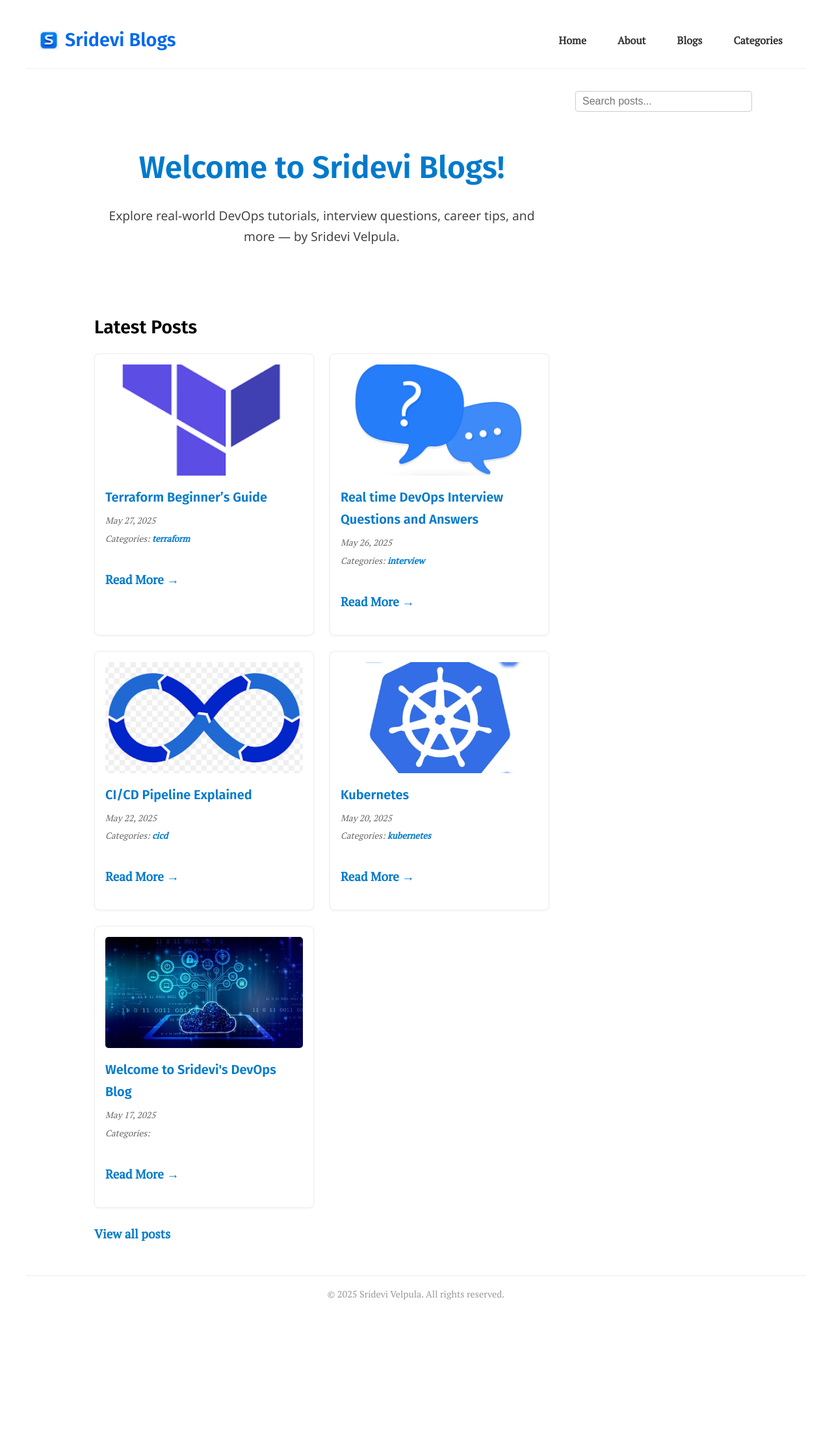
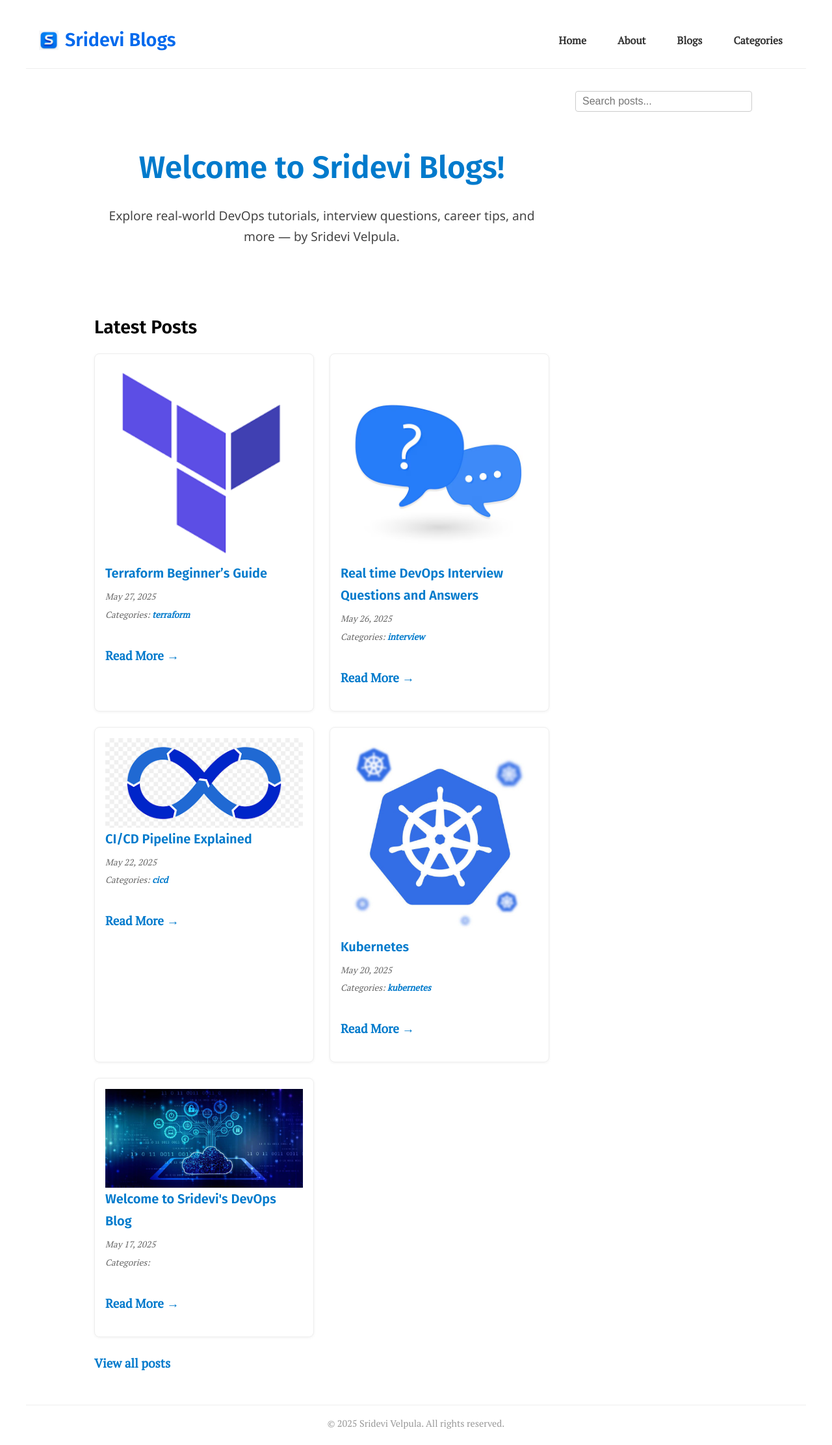
Before and after one commit to srideviblogs/srideviblogs.github.io, a Jekyll site: the page built from index.md, in a window 1280 px wide. Shown: the whole page at 65% size. Built offline with Jekyll 4.4.1, drawn with Linux system fonts in a browser that asks for light colours; before the commit the page ends 2025 px from its top, so only the background shows below that.

Commit message:
Update home.html

```diff
--- a/_layouts/home.html
+++ b/_layouts/home.html
@@ -12,16 +12,9 @@ layout: default
   <div class="post-grid">
     {% for post in site.posts limit:6 %}
       <div class="post-card">
-        <!-- ✅ Add full card clickable overlay -->
-        <a href="{{ post.url }}" class="card-link">Read More</a>
-
-        <!-- ✅ Use post-thumbnail wrapper for image -->
         {% if post.image %}
-          <div class="post-thumbnail">
-            <img src="{{ post.image }}" alt="{{ post.title }}">
-          </div>
+          <img class="post-image" src="{{ post.image }}" alt="{{ post.title }}">
         {% endif %}
-
         <div class="post-content">
           <h3><a href="{{ post.url }}">{{ post.title }}</a></h3>
           <p class="post-meta">{{ post.date | date: "%B %d, %Y" }}</p>
```
